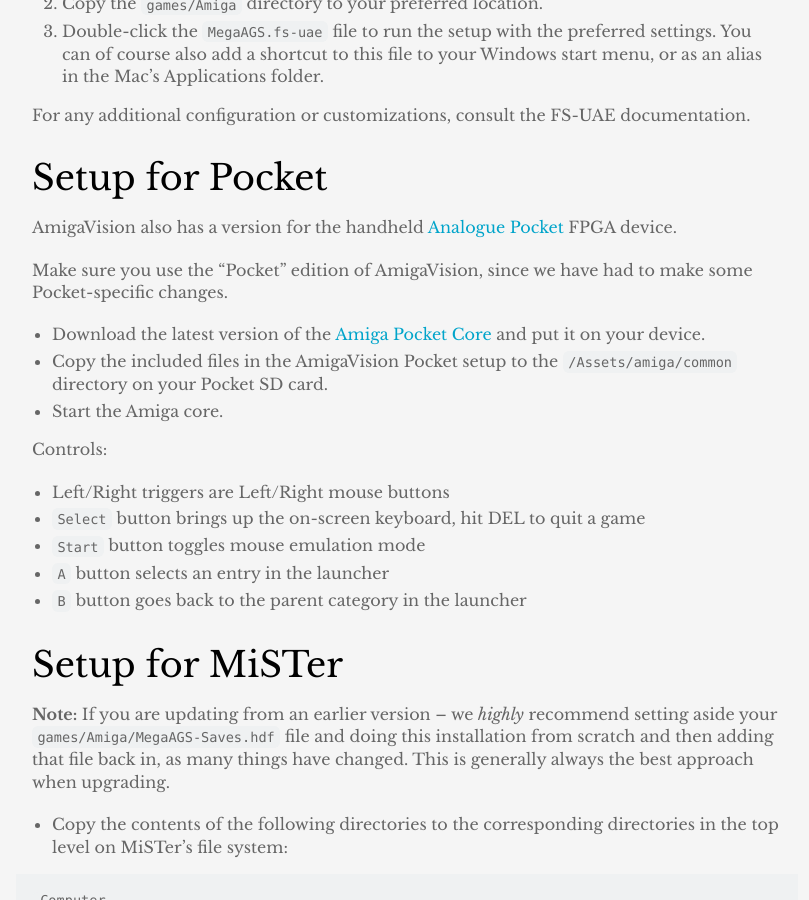
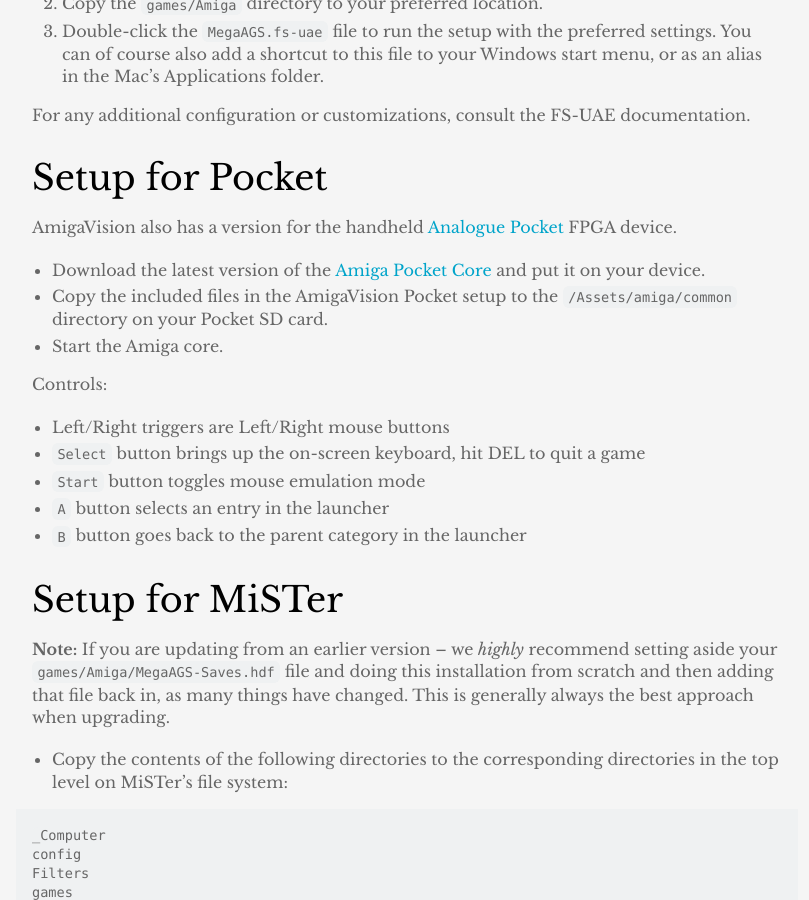
Before and after one commit to amigavision/amigavision.github.io, a Jekyll site: the page built from docs.md, in a window 1280 px wide and 900 px high, scrolled down 3703 px. Shown: the whole window, without its empty margins (233-1042 px from the left). Built offline with Jekyll 4.4.1, drawn with Linux system fonts in a browser that asks for light colours.

Commit message:
Special Pocket setup no longer necessary

```diff
--- a/docs.md
+++ b/docs.md
@@ -103,8 +103,6 @@
 ## Setup for Pocket
 
 AmigaVision also has a version for the handheld [Analogue Pocket] FPGA device.
-
-Make sure you use the "Pocket" edition of AmigaVision, since we have had to make some Pocket-specific changes.
 
 * Download the latest version of the [Amiga Pocket Core] and put it on your device.
 * Copy the included files in the AmigaVision Pocket setup to the `/Assets/amiga/common` directory on your Pocket SD card.
```
